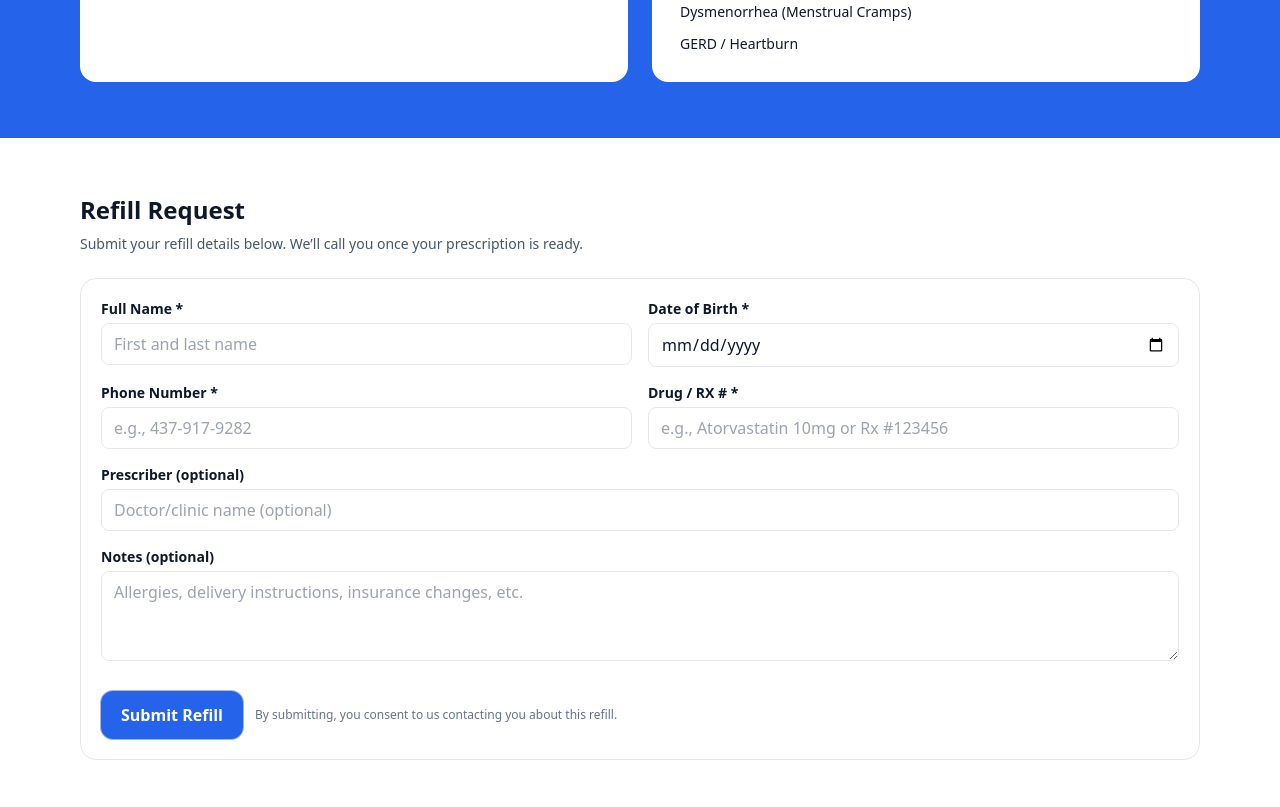
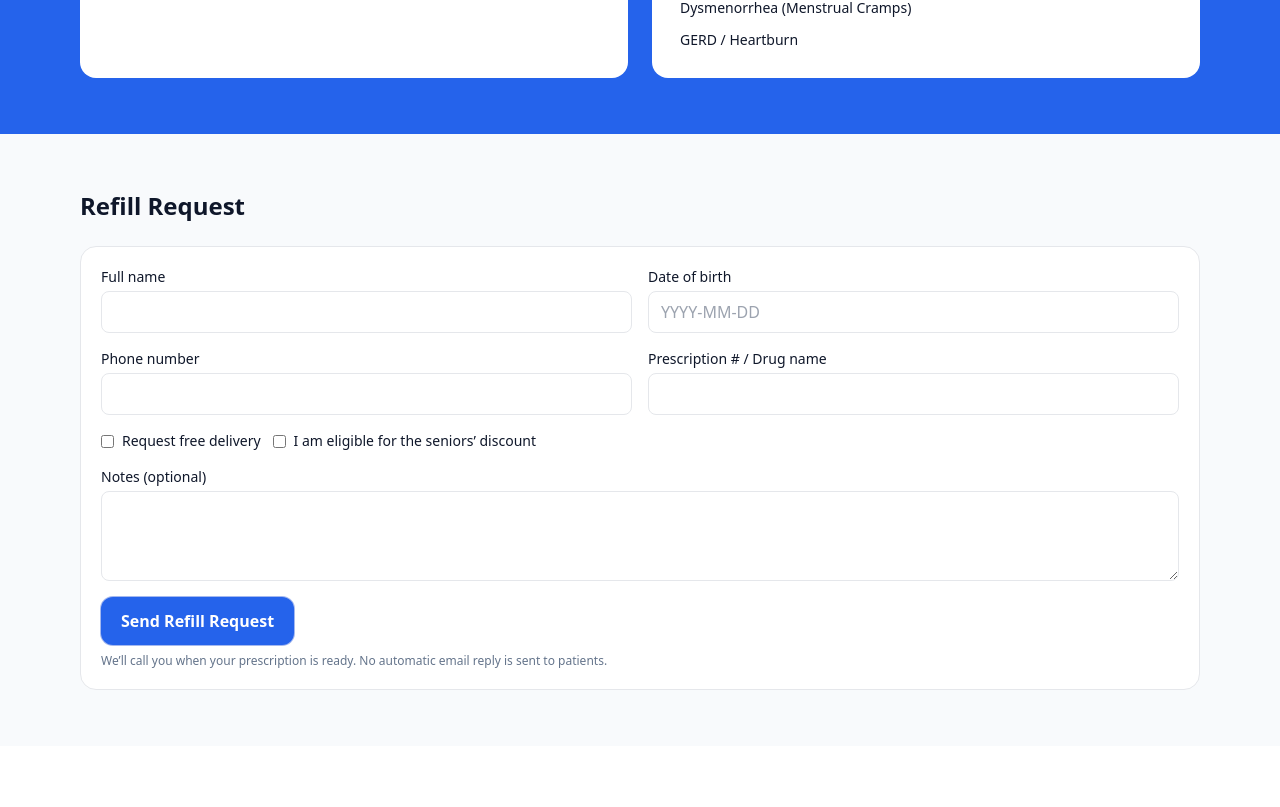
Before and after one commit to Pharma-clik/pharmacy-on-marlee, a Next.js app: page / in a window 1280 px wide. Shown: the part 869-1676 px from the top of the page. Built offline with nearby package versions, Linux system fonts and the light colour scheme.

Commit message:
Update PharmacyOnMarleeSite.js

```diff
--- a/components/PharmacyOnMarleeSite.js
+++ b/components/PharmacyOnMarleeSite.js
@@ -1,19 +1,19 @@
 import React, { useMemo, useState } from "react";
 
 /**
- * Pharmacy on Marlee – full single-file site
- * - Red/blue/white theme (title in RED as requested)
- * - Hero with pharmacy-related Unsplash image (free commercial use)
- * - “Free delivery” + “Seniors’ discount” badges
- * - MAPflow-ready booking section (set BOOKING_IFRAME_SRC when you have it)
- * - Simple “Refill Request” form (sends to pharmacyonmarlee@gmail.com via FormSubmit)
- * - Hours, Services, Contact + Google Map
+ * Pharmacy on Marlee – single-file website component
+ * - Hero with pharmacy-related background image (Unsplash; free for commercial use)
+ * - "Free delivery" + "Seniors’ discount" badges
+ * - Minor ailments quick search
+ * - Simple Refill Request form (emails to pharmacyonmarlee@gmail.com via FormSubmit)
+ * - Booking section (add MAPflow iframe when ready)
+ * - Hours, services, contact + Google Map
  *
- * NOTE (Refill Form):
- *   This form posts to https://formsubmit.co which emails the submission to the pharmacy.
- *   No patient confirmation is sent (we’re not using autoresponder).
- *   Hidden fields:
- *     _subject, _template=table, _captcha=false, _honey (spam trap), _next (thank-you redirect)
+ * Refill: Uses https://formsubmit.co to send directly to your email.
+ * No server code required. We include spam honeypot + redirect.
+ *
+ * If you ever want to disable FormSubmit, replace the form `action`
+ * with `mailto:pharmacyonmarlee@gmail.com` (will open mail client instead).
  */
 
 // --- Easy-to-edit settings ---------------------------------------------------
@@ -38,7 +38,6 @@ const BUSINESS_HOURS = {
 
 export default function PharmacyOnMarleeSite() {
   const [filter, setFilter] = useState("");
-
   const minorAilments = useMemo(
     () => [
       "Allergic Rhinitis (Seasonal Allergies)",
@@ -59,17 +58,15 @@ export default function PharmacyOnMarleeSite() {
     ],
     []
   );
-
   const filteredAilments = useMemo(() => {
     const q = filter.trim().toLowerCase();
     if (!q) return minorAilments;
     return minorAilments.filter((x) => x.toLowerCase().includes(q));
   }, [filter, minorAilments]);
 
-  // Build a thank-you anchor for redirect after FormSubmit posts
-  // Example: https://your-site.vercel.app/#thanks
-  const thankYouAnchor =
-    (typeof window !== "undefined" ? window.location.origin : "") + "/#thanks";
+  // show a tiny “thanks” note if redirected back after form submit
+  const search = typeof window !== "undefined" ? window.location.search : "";
+  const submitted = search.includes("submitted=1");
 
   return (
     <div className="min-h-screen bg-white text-slate-900">
@@ -77,8 +74,8 @@ export default function PharmacyOnMarleeSite() {
       <header className="sticky top-0 z-40 bg-white/80 backdrop-blur border-b">
         <div className="mx-auto max-w-6xl px-4 py-3 flex items-center justify-between">
           <div className="flex items-center gap-3">
-            {/* Title in RED and slightly larger */}
-            <h1 className="text-2xl md:text-3xl font-extrabold tracking-tight text-red-600">
+            {/* Title in RED as requested */}
+            <h1 className="text-2xl font-extrabold tracking-tight" style={{ color: "#d6362c" }}>
               Pharmacy on Marlee
             </h1>
             <p className="text-xs text-slate-600">
@@ -136,7 +133,6 @@ export default function PharmacyOnMarleeSite() {
 
               {/* Primary actions */}
               <div className="mt-6 flex flex-wrap gap-3">
-                {/* Change href to a public Mapflow booking URL if you prefer opening in a new tab */}
                 <a
                   href="#book"
                   className="px-5 py-3 font-semibold rounded-xl bg-white/10 ring-1 ring-white/60 hover:bg-white/20 transition"
@@ -220,108 +216,83 @@ export default function PharmacyOnMarleeSite() {
         </div>
       </section>
 
-      {/* Refill Request (emails to pharmacyonmarlee@gmail.com) */}
-      <section id="refill" className="bg-white">
+      {/* Refill (simple form that emails the pharmacy) */}
+      <section id="refill" className="bg-slate-50">
         <div className="mx-auto max-w-6xl px-4 py-14">
           <h3 className="text-2xl font-extrabold">Refill Request</h3>
-          <p className="text-sm text-slate-600 mt-2">
-            Submit your refill details below. We’ll call you once your prescription is ready.
-          </p>
+          {submitted && (
+            <div className="mt-4 rounded-lg border border-green-200 bg-green-50 p-3 text-green-800 text-sm">
+              Thank you—your request was sent. We’ll call when it’s ready.
+            </div>
+          )}
 
           <form
-            className="mt-6 grid gap-4 rounded-2xl border p-5"
+            className="mt-6 grid gap-4 rounded-2xl border bg-white p-5 md:grid-cols-2"
             action="https://formsubmit.co/pharmacyonmarlee@gmail.com"
             method="POST"
           >
-            {/* FormSubmit options (no captcha, nice table, subject, thank-you redirect) */}
+            {/* FormSubmit controls */}
+            <input type="hidden" name="_subject" value="Refill Request - Pharmacy on Marlee" />
+            <input type="hidden" name="_template" value="table" />
             <input type="hidden" name="_captcha" value="false" />
-            <input type="hidden" name="_template" value="table" />
-            <input type="hidden" name="_subject" value="New Refill Request – Pharmacy on Marlee" />
-            <input type="hidden" name="_next" value={thankYouAnchor} />
-            {/* Honey pot (spam trap) */}
-            <input type="text" name="_honey" className="hidden" autoComplete="off" tabIndex={-1} />
+            {/* Redirect back with a success flag */}
+            <input type="hidden" name="_next" value="/?submitted=1#refill" />
+            {/* Honeypot anti-spam */}
+            <input type="text" name="_honey" className="hidden" tabIndex={-1} autoComplete="off" />
 
-            <div className="grid md:grid-cols-2 gap-4">
-              <div>
-                <label className="block text-sm font-semibold mb-1">Full Name *</label>
-                <input
-                  name="Full Name"
-                  required
-                  className="w-full rounded-lg border px-3 py-2"
-                  placeholder="First and last name"
-                />
+            <div className="flex flex-col">
+              <label className="text-sm font-medium">Full name</label>
+              <input name="Full Name" required className="mt-1 rounded-lg border px-3 py-2" />
             </div>
 
-              <div>
-                <label className="block text-sm font-semibold mb-1">Date of Birth *</label>
-                <input
-                  name="Date of Birth"
-                  required
-                  type="date"
-                  className="w-full rounded-lg border px-3 py-2"
-                />
+            <div className="flex flex-col">
+              <label className="text-sm font-medium">Date of birth</label>
+              <input name="Date of Birth" placeholder="YYYY-MM-DD" className="mt-1 rounded-lg border px-3 py-2" />
             </div>
 
-              <div>
-                <label className="block text-sm font-semibold mb-1">Phone Number *</label>
-                <input
-                  name="Phone"
-                  required
-                  className="w-full rounded-lg border px-3 py-2"
-                  placeholder="e.g., 437-917-9282"
-                />
+            <div className="flex flex-col">
+              <label className="text-sm font-medium">Phone number</label>
+              <input name="Phone" required className="mt-1 rounded-lg border px-3 py-2" />
             </div>
 
-              <div>
-                <label className="block text-sm font-semibold mb-1">Drug / RX # *</label>
-                <input
-                  name="Drug or Rx Number"
-                  required
-                  className="w-full rounded-lg border px-3 py-2"
-                  placeholder="e.g., Atorvastatin 10mg or Rx #123456"
-                />
-              </div>
+            <div className="flex flex-col">
+              <label className="text-sm font-medium">Prescription # / Drug name</label>
+              <input name="Prescription(s)" required className="mt-1 rounded-lg border px-3 py-2" />
             </div>
 
-            <div>
-              <label className="block text-sm font-semibold mb-1">Prescriber (optional)</label>
-              <input
-                name="Prescriber"
-                className="w-full rounded-lg border px-3 py-2"
-                placeholder="Doctor/clinic name (optional)"
-              />
+            <div className="md:col-span-2 flex items-center gap-3">
+              <label className="inline-flex items-center gap-2 text-sm">
+                <input type="checkbox" name="Free Delivery Requested" className="rounded border" />
+                Request free delivery
+              </label>
+              <label className="inline-flex items-center gap-2 text-sm">
+                <input type="checkbox" name="Seniors Discount Eligible" className="rounded border" />
+                I am eligible for the seniors’ discount
+              </label>
             </div>
 
-            <div>
-              <label className="block text-sm font-semibold mb-1">Notes (optional)</label>
-              <textarea
-                name="Notes"
-                className="w-full rounded-lg border px-3 py-2"
-                rows={3}
-                placeholder="Allergies, delivery instructions, insurance changes, etc."
-              />
+            <div className="md:col-span-2 flex flex-col">
+              <label className="text-sm font-medium">Notes (optional)</label>
+              <textarea name="Notes" rows={3} className="mt-1 rounded-lg border px-3 py-2" />
             </div>
 
-            <div className="flex items-center gap-3 mt-2">
+            <div className="md:col-span-2">
               <button
                 type="submit"
-                className="px-5 py-3 font-semibold rounded-xl bg-blue-600 text-white ring-1 ring-blue-700/40 hover:bg-blue-700 transition"
+                className="w-full md:w-auto px-5 py-3 rounded-xl bg-blue-600 text-white font-semibold ring-1 ring-blue-700/40 hover:bg-blue-700 transition"
               >
-                Submit Refill
+                Send Refill Request
               </button>
-              <p className="text-xs text-slate-500">
-                By submitting, you consent to us contacting you about this refill.
+              <p className="text-xs text-slate-500 mt-2">
+                We’ll call you when your prescription is ready. No automatic email reply is sent to patients.
               </p>
             </div>
-
-            {/* Thank you anchor (used by _next redirect) */}
-            <div id="thanks" className="hidden" />
           </form>
         </div>
       </section>
 
       {/* Services */}
-      <section id="services" className="bg-slate-50">
+      <section id="services" className="bg-white">
         <div className="mx-auto max-w-6xl px-4 py-14">
           <h3 className="text-2xl font-extrabold">Our Services</h3>
           <div className="mt-6 grid sm:grid-cols-2 lg:grid-cols-3 gap-5">
@@ -333,7 +304,7 @@ export default function PharmacyOnMarleeSite() {
               ["Blister Packs", "Convenient weekly compliance packaging."],
               ["Compounding (Level B)", "Select non-sterile compounds."],
             ].map(([title, text]) => (
-              <div key={title} className="rounded-2xl border bg-white p-5">
+              <div key={title} className="rounded-2xl border p-5">
                 <h4 className="font-semibold">{title}</h4>
                 <p className="text-sm text-slate-600 mt-1">{text}</p>
               </div>
@@ -343,7 +314,7 @@ export default function PharmacyOnMarleeSite() {
       </section>
 
       {/* Hours */}
-      <section id="hours" className="bg-white">
+      <section id="hours" className="bg-slate-50">
         <div className="mx-auto max-w-6xl px-4 py-14">
           <h3 className="text-2xl font-extrabold">Business Hours</h3>
         <div className="mt-6 overflow-hidden rounded-2xl border bg-white">
```
Lines whose indentation alone changed are shown as unchanged.
